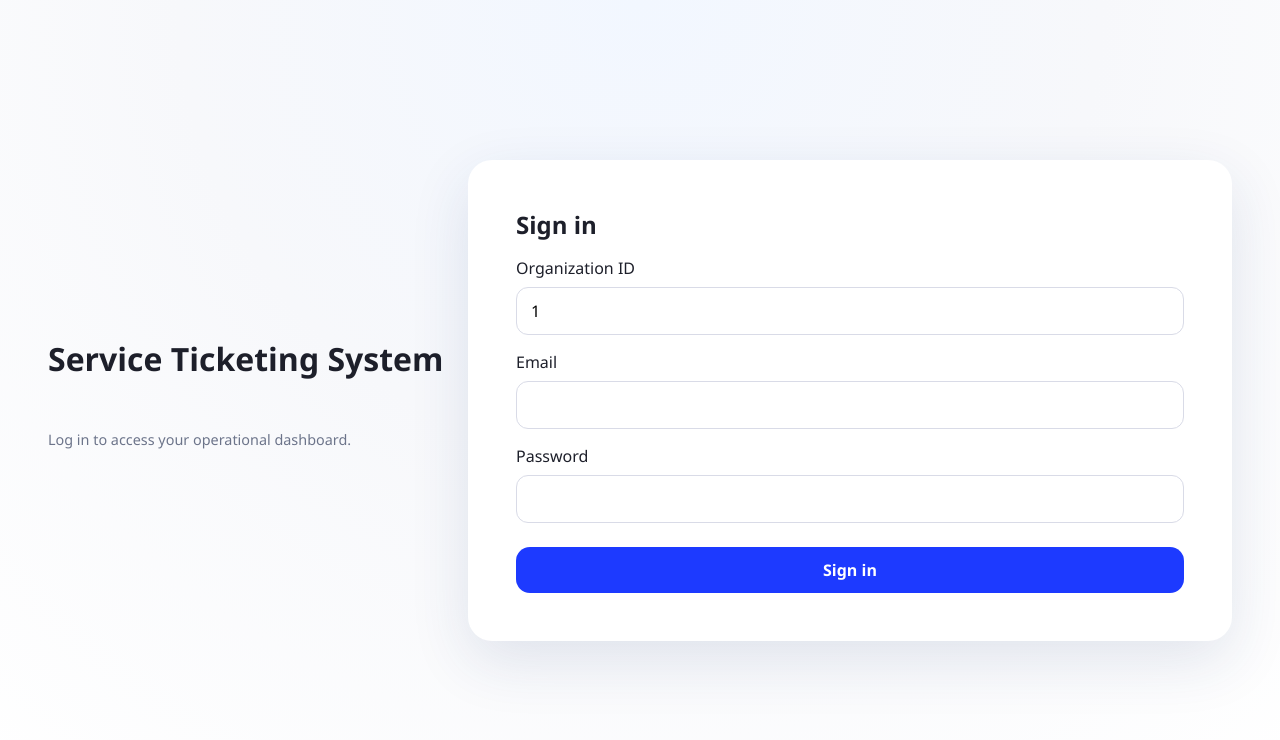
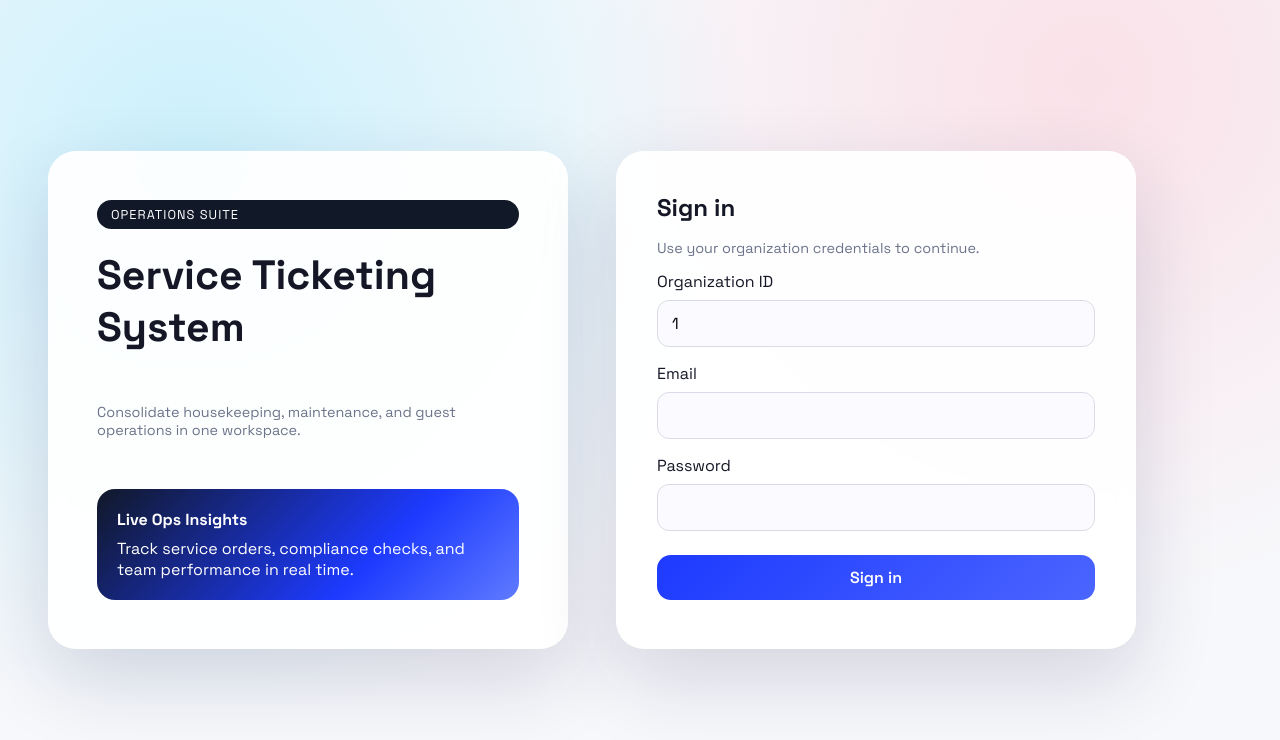
Before and after one commit to MehediHasanTanim/serviceTicketingSystem, a React (Vite) app in the folder fronend/: page /login in a window 1280 px wide. Shown: the top 740 px of the page. Built offline with nearby package versions, Linux system fonts and the light colour scheme; no server answers.

Commit message:
feat: refresh login and home ui

```diff
--- a/fronend/index.html
+++ b/fronend/index.html
@@ -3,6 +3,9 @@
   <head>
     <meta charset="UTF-8" />
     <meta name="viewport" content="width=device-width, initial-scale=1.0" />
+    <link rel="preconnect" href="https://fonts.googleapis.com" />
+    <link rel="preconnect" href="https://fonts.gstatic.com" crossorigin />
+    <link href="https://fonts.googleapis.com/css2?family=Space+Grotesk:wght@400;500;600;700&display=swap" rel="stylesheet" />
     <title>Service Ticketing</title>
   </head>
   <body>
--- a/fronend/src/features/auth/LoginPage.tsx
+++ b/fronend/src/features/auth/LoginPage.tsx
@@ -32,16 +32,25 @@ export function LoginPage() {
   }
 
   return (
-    <div className="app-shell" style={{ padding: '48px' }}>
-      <div style={{ display: 'grid', alignContent: 'center', gap: '20px' }}>
-        <h1>Service Ticketing System</h1>
+    <div className="page">
+      <div className="layout">
+        <section className="glass hero">
+          <span className="hero-badge">Operations Suite</span>
+          <h1 className="hero-title">Service Ticketing System</h1>
           <p className="helper">
-          Log in to access your operational dashboard.
+            Consolidate housekeeping, maintenance, and guest operations in one workspace.
+          </p>
+          <div className="hero-card">
+            <strong>Live Ops Insights</strong>
+            <p style={{ margin: '8px 0 0 0' }}>
+              Track service orders, compliance checks, and team performance in real time.
             </p>
           </div>
-      <div style={{ display: 'grid', alignContent: 'center' }}>
-        <form className="panel" onSubmit={onSubmit}>
+        </section>
+        <section className="glass panel">
+          <form onSubmit={onSubmit}>
             <h2>Sign in</h2>
+            <p className="helper">Use your organization credentials to continue.</p>
             <label>
               Organization ID
               <input
@@ -78,6 +87,7 @@ export function LoginPage() {
               {loading ? 'Signing in...' : 'Sign in'}
             </button>
           </form>
+        </section>
       </div>
     </div>
   )
--- a/fronend/src/features/home/HomePage.tsx
+++ b/fronend/src/features/home/HomePage.tsx
@@ -11,11 +11,14 @@ export function HomePage() {
   }
 
   return (
-    <div style={{ minHeight: '100vh', display: 'grid', placeItems: 'center', padding: '48px' }}>
-      <div className="card" style={{ width: 'min(520px, 90vw)' }}>
+    <div className="page">
+      <div className="glass card" style={{ width: 'min(560px, 92vw)' }}>
         <h2>Welcome back</h2>
         <p className="helper">Signed in as</p>
         <h3>{auth?.user?.display_name || auth?.userName || 'User'}</h3>
+        <div className="hero-card" style={{ marginTop: '24px' }}>
+          You are ready to manage service requests and operational workflows.
+        </div>
         <button className="button secondary" style={{ marginTop: '24px' }} onClick={onSignOut}>
           Sign out
         </button>
--- a/fronend/src/styles.css
+++ b/fronend/src/styles.css
@@ -1,8 +1,8 @@
 :root {
   color-scheme: light;
-  font-family: "DM Sans", "Segoe UI", system-ui, -apple-system, sans-serif;
-  background: radial-gradient(circle at top, #f2f7ff 0%, #f7f8fb 45%, #ffffff 100%);
-  color: #1d1f2a;
+  font-family: "Space Grotesk", "DM Sans", "Segoe UI", system-ui, -apple-system, sans-serif;
+  background: radial-gradient(circle at top, #f9f3ff 0%, #f6fbff 45%, #ffffff 100%);
+  color: #151726;
 }
 
 * {
@@ -12,32 +12,89 @@
 body {
   margin: 0;
   min-height: 100vh;
+  background: radial-gradient(circle at 15% 20%, rgba(102, 224, 255, 0.3) 0%, rgba(255, 255, 255, 0) 45%),
+    radial-gradient(circle at 85% 10%, rgba(255, 183, 197, 0.35) 0%, rgba(255, 255, 255, 0) 40%),
+    #f7f8fb;
 }
 
-.app-shell {
+.page {
   min-height: 100vh;
   display: grid;
-  grid-template-columns: minmax(280px, 420px) 1fr;
+  align-items: center;
+  padding: 48px;
 }
 
-@media (max-width: 960px) {
-  .app-shell {
+.layout {
+  display: grid;
+  grid-template-columns: minmax(280px, 520px) minmax(320px, 520px);
+  gap: 48px;
+  align-items: stretch;
+}
+
+@media (max-width: 1024px) {
+  .layout {
     grid-template-columns: 1fr;
   }
 }
 
+.glass {
+  background: rgba(255, 255, 255, 0.92);
+  border-radius: 28px;
+  box-shadow: 0 30px 80px rgba(29, 34, 79, 0.16);
+  border: 1px solid rgba(255, 255, 255, 0.7);
+  backdrop-filter: blur(8px);
+}
+
+.hero {
+  padding: 48px;
+  display: grid;
+  align-content: center;
+  gap: 20px;
+  position: relative;
+  overflow: hidden;
+}
+
+.hero::after {
+  content: "";
+  position: absolute;
+  inset: -60% -30% auto auto;
+  width: 260px;
+  height: 260px;
+  background: radial-gradient(circle, rgba(52, 124, 255, 0.5) 0%, rgba(52, 124, 255, 0) 70%);
+  pointer-events: none;
+}
+
+.hero-badge {
+  display: inline-flex;
+  gap: 8px;
+  align-items: center;
+  padding: 6px 14px;
+  border-radius: 999px;
+  background: #111827;
+  color: white;
+  font-size: 0.8rem;
+  letter-spacing: 0.08em;
+  text-transform: uppercase;
+}
+
+.hero-title {
+  font-size: clamp(2rem, 3.2vw, 2.8rem);
+}
+
+.hero-card {
+  margin-top: 16px;
+  padding: 20px;
+  border-radius: 18px;
+  background: linear-gradient(135deg, #111827 0%, #1d3aff 65%, #5f7bff 100%);
+  color: white;
+}
+
 .panel {
-  padding: 48px;
-  background: white;
-  border-radius: 24px;
-  box-shadow: 0 20px 60px rgba(32, 56, 117, 0.12);
+  padding: 40px;
 }
 
 .card {
   padding: 32px;
-  border-radius: 24px;
-  background: white;
-  box-shadow: 0 15px 45px rgba(39, 58, 110, 0.12);
 }
 
 h1, h2, h3 {
@@ -54,6 +111,14 @@ input, button {
   border: 1px solid #d9dbe7;
   border-radius: 12px;
   margin-top: 8px;
+  background: #fbfbff;
+  transition: border 0.2s ease, box-shadow 0.2s ease;
+}
+
+.input:focus {
+  outline: none;
+  border-color: #4b65ff;
+  box-shadow: 0 0 0 3px rgba(75, 101, 255, 0.15);
 }
 
 .button {
@@ -61,10 +126,16 @@ input, button {
   padding: 12px 16px;
   border: none;
   border-radius: 14px;
-  background: #1d3aff;
+  background: linear-gradient(135deg, #1d3aff 0%, #4b65ff 100%);
   color: white;
   font-weight: 600;
   cursor: pointer;
+  transition: transform 0.2s ease, box-shadow 0.2s ease;
+}
+
+.button:hover {
+  transform: translateY(-1px);
+  box-shadow: 0 10px 24px rgba(29, 58, 255, 0.25);
 }
 
 .button.secondary {
```
Lines whose indentation alone changed are shown as unchanged.
